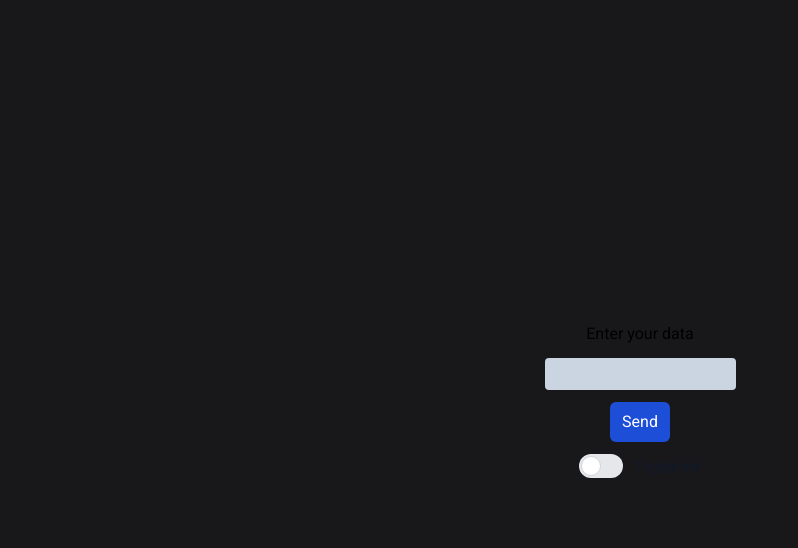
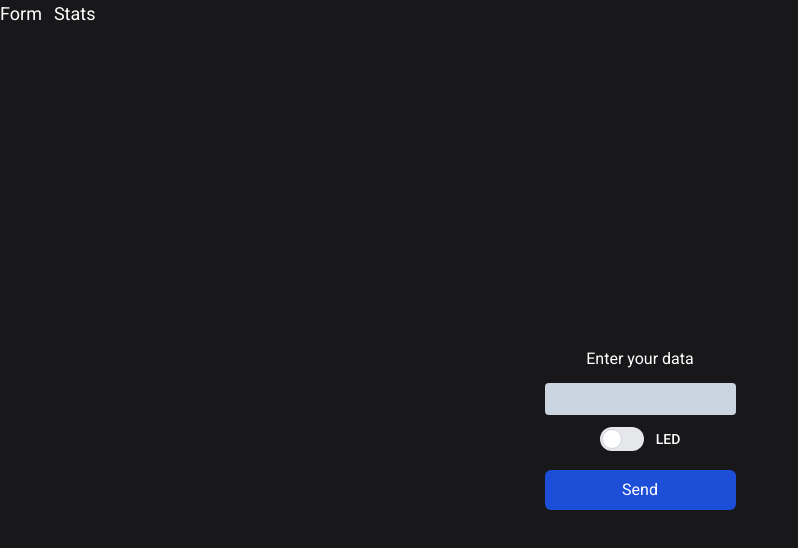
Before and after one commit to sinaebrahimii/TestUI, a Next.js app: page / in a window 1280 px wide. Shown: the top 548 px of the page, without its empty margins (0-798 px from the left). Built offline with nearby package versions, Linux system fonts and the light colour scheme.

Commit message:
stat page and form created and request created

```diff
--- a/app/layout.js
+++ /dev/null
@@ -1,27 +0,0 @@
-import "./globals.css";
-import { Roboto } from "next/font/google";
-
-const roboto = Roboto({
-  subsets: ["latin"],
-  weight: ["100", "300", "400", "500", "700"],
-});
-
-export const metadata = {
-  title: "Create Next App",
-  description: "Generated by create next app",
-};
-
-export default function RootLayout({ children }) {
-  return (
-    <html lang="en">
-      <body
-        className={
-          roboto.className +
-          " h-full bg-zinc-900 flex-col items-center justify-center"
-        }
-      >
-        {children}
-      </body>
-    </html>
-  );
-}
--- /dev/null
+++ b/app/layout.jsx
@@ -0,0 +1,48 @@
+import "./globals.css";
+import { Roboto } from "next/font/google";
+import Link from "next/link";
+
+const roboto = Roboto({
+  subsets: ["latin"],
+  weight: ["100", "300", "400", "500", "700"],
+});
+
+export const metadata = {
+  title: "Create Next App",
+  description: "Generated by create next app",
+};
+
+export default function RootLayout({ children }) {
+  return (
+    <html lang="en">
+      <body
+        className={
+          roboto.className +
+          " h-full bg-zinc-900 flex-col items-center justify-center container m-auto"
+        }
+      >
+        <div className="flex justify-start items-center">
+          <ul className=" flex gap-3 justify-center flex-row">
+            <li>
+              <Link
+                href={"/"}
+                className=" text-white text-lg hover:text-slate-200"
+              >
+                Form
+              </Link>
+            </li>
+            <li>
+              <Link
+                href={"/stats"}
+                className=" text-white text-lg hover:text-slate-200"
+              >
+                Stats
+              </Link>
+            </li>
+          </ul>
+        </div>
+        {children}
+      </body>
+    </html>
+  );
+}
--- a/app/page.jsx
+++ b/app/page.jsx
@@ -1,25 +1,49 @@
 "use client";
 import Image from "next/image";
 import { Typography, Button, TextField, Stack } from "@mui/material";
-import { useState } from "react";
+import { useRef, useState } from "react";
+import axios from "axios";
 export default function Home() {
   const [isChecked, setIsChecked] = useState(false);
+  const inputRef = useRef();
+  async function handleSubmit(event) {
+    event.preventDefault();
+    const body = {
+      message: inputRef.current.value,
+      toggle: isChecked,
+    };
+    const requestOptions = {
+      mode: "cors",
+      method: "PUT",
+      headers: { "Content-Type": "application/json" },
+      body: JSON.stringify(body),
+    };
+    // const res = await axios.put("https://our-test-api.iran.liara.run/", body);
+    const res = await fetch(
+      "https://our-test-api.iran.liara.run/",
+      requestOptions
+    );
+    const json = await res.json();
+
+    console.log(json);
+  }
   const checkHandler = () => {
     setIsChecked((isChecked) => !isChecked);
   };
   return (
-    <main className="container  m-auto h-screen flex items-center justify-center ">
-      <form className="flex flex-col items-center justify-center gap-3 outline-none my-4">
-        <h3>Enter your data</h3>
+    <main className="flex items-center justify-center h-screen">
+      <form
+        className="flex flex-col items-center justify-center gap-3 outline-none my-4 "
+        onSubmit={handleSubmit}
+      >
+        <h3 className=" text-white">Enter your data</h3>
         <input
+          ref={inputRef}
           type="text"
           className="rounded bg-slate-300 p-1 outline-none"
         ></input>
-        <button className=" bg-blue-700 text-white font-normal p-2 px-3 rounded-md hover:bg-blue-500">
-          Send
-        </button>
-
-        <label className="relative inline-flex items-center cursor-pointer">
+        <div>
+          <label className="relative inline-flex items-center justify-center cursor-pointer">
             <input
               type="checkbox"
               name="toggle"
@@ -29,10 +53,12 @@ export default function Home() {
               className="sr-only peer"
             />
             <div className="w-11 h-6 bg-gray-200 peer-focus:outline-none peer-focus:ring-4 peer-focus:ring-blue-300 rounded-full peer peer-checked:after:translate-x-full peer-checked:after:border-white after:content-[''] after:absolute after:top-[2px] after:left-[2px] after:bg-white after:border-gray-300 after:border after:rounded-full after:h-5 after:w-5 after:transition-all dark:border-gray-600 peer-checked:bg-blue-600"></div>
-          <span className="ml-3 text-sm font-medium text-gray-900">
-            Toggle me
-          </span>
+            <span className="ml-3 text-sm font-medium text-white">LED</span>
           </label>
+        </div>
+        <button className=" min-w-full bg-blue-700 text-white font-normal p-2 px-3 rounded-md hover:bg-blue-500">
+          Send
+        </button>
       </form>
     </main>
   );
--- /dev/null
+++ b/app/stats/page.jsx
@@ -0,0 +1,26 @@
+import axios from "axios";
+const getData = async () => {
+  const res = await axios.get("https://our-test-api.iran.liara.run");
+  const data = await res.json;
+  return res.data;
+};
+const Stat = async () => {
+  const data = await getData();
+  console.log(data);
+  let cl = "";
+  if (data.toggle) {
+    cl = "bg-green-500";
+  } else {
+    cl = "bg-red-500";
+  }
+  return (
+    <main className=" my-5 flex justify-center">
+      <div className=" flex justify-center items-center gap-2 bg-zinc-800 border border-zinc-600 rounded-md hover:bg-zinc-600 p-5">
+        <h3 className=" text-white">{data.message || "wait"}</h3>
+        <div className={"w-4 h-4 rounded-full " + cl}></div>
+      </div>
+    </main>
+  );
+};
+
+export default Stat;
--- a/package.json
+++ b/package.json
@@ -14,10 +14,12 @@
     "@fontsource/roboto": "^5.0.7",
     "@mui/material": "^5.14.3",
     "autoprefixer": "10.4.14",
+    "axios": "^1.4.0",
     "next": "13.4.10",
     "postcss": "8.4.26",
     "react": "18.2.0",
     "react-dom": "18.2.0",
+    "react-icons": "^4.10.1",
     "tailwindcss": "3.3.3"
   }
 }
```
Also changed, not shown: 1 other file (tests, documents, lock files or other folders). Lines whose indentation alone changed are shown as unchanged.
